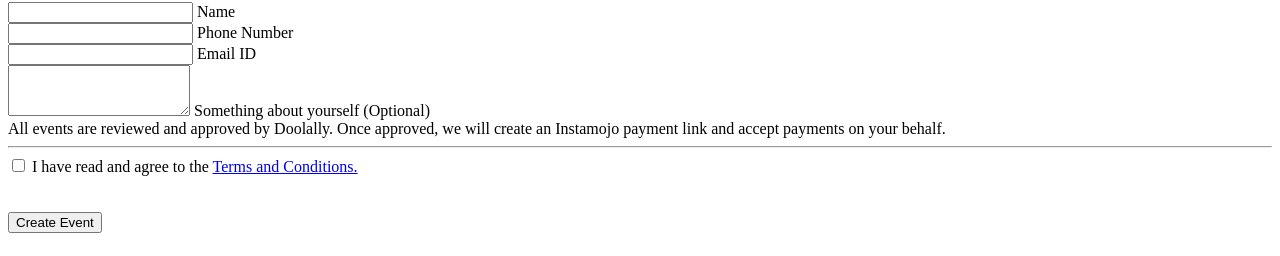
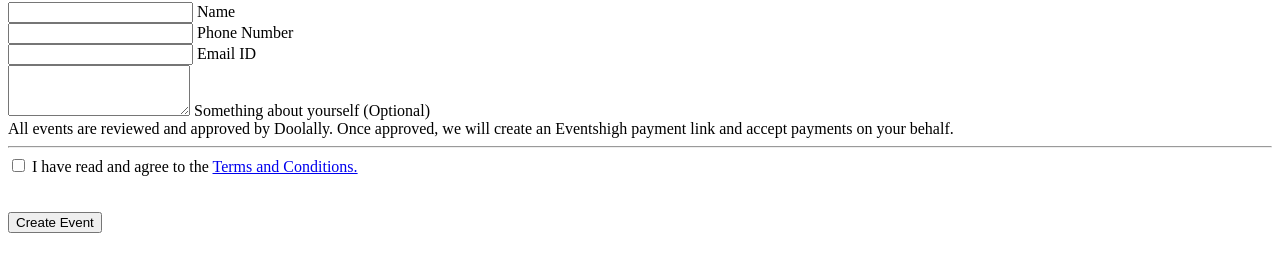
Before and after one commit to anshulg28/mobileLive, a CodeIgniter app: page /database/index.php/main/createEvent in a window 1280 px wide. Shown: the part 1857-2113 px from the top of the page. Run offline with CodeIgniter, Linux system fonts and the light colour scheme; data that the repository does not hold is empty.

Commit message:
text changes

```diff
--- a/application/views/EventAddView.php
+++ b/application/views/EventAddView.php
@@ -289,7 +289,7 @@
                             <label class="mdl-textfield__label" for="aboutCreator">Something about yourself (Optional)</label>
                         </div>
                         <div class="event-header-name">
-                            All events are reviewed and approved by Doolally. Once approved, we will create an Instamojo payment link and
+                            All events are reviewed and approved by Doolally. Once approved, we will create an Eventshigh payment link and
                             accept payments on your behalf.
                         </div>
                         <hr>
--- a/application/views/desktop/EventAddView.php
+++ b/application/views/desktop/EventAddView.php
@@ -235,7 +235,7 @@
                             <label class="mdl-textfield__label" for="aboutCreator">Something about yourself (Optional)</label>
                         </div>
                         <div class="event-header-name">
-                            All events are reviewed and approved by Doolally. Once approved, we will create an Instamojo payment link and
+                            All events are reviewed and approved by Doolally. Once approved, we will create an Eventhigh payment link and
                             accept payments on your behalf.
                         </div>
                         <hr>
```
